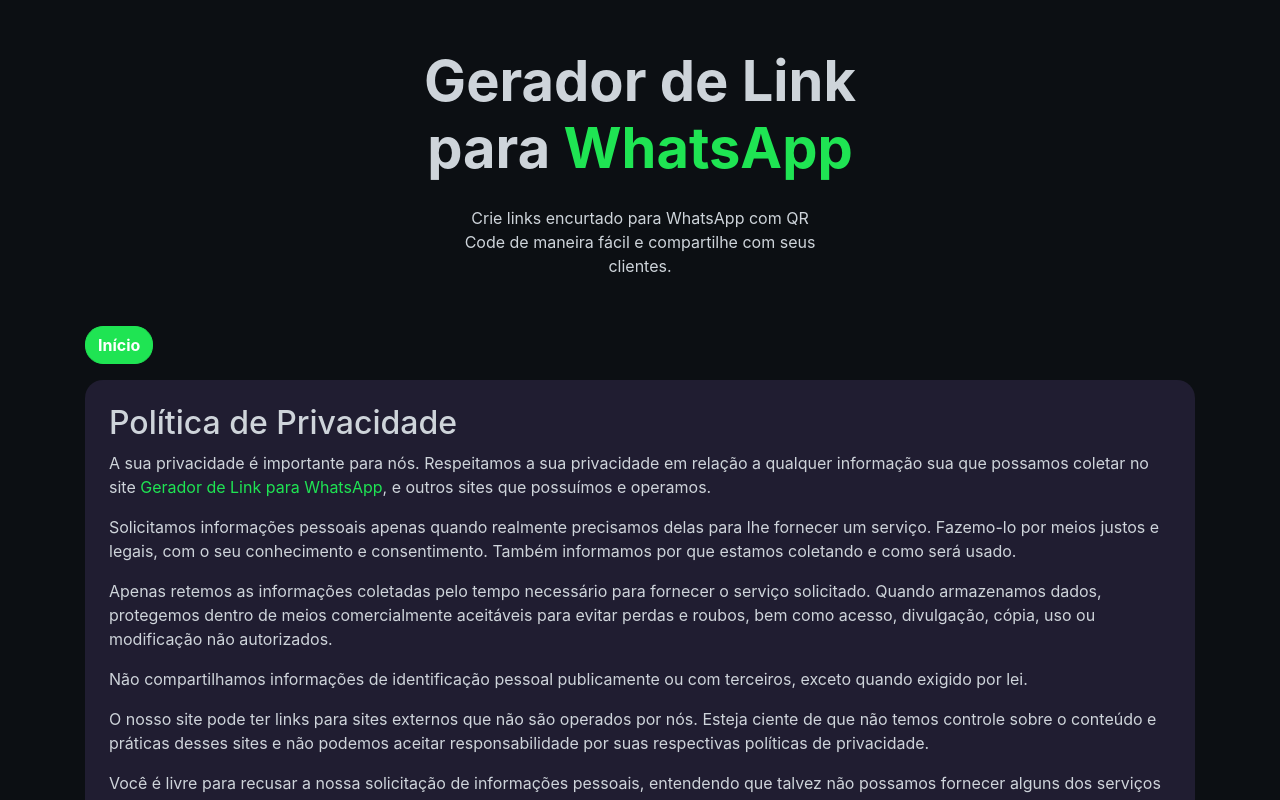
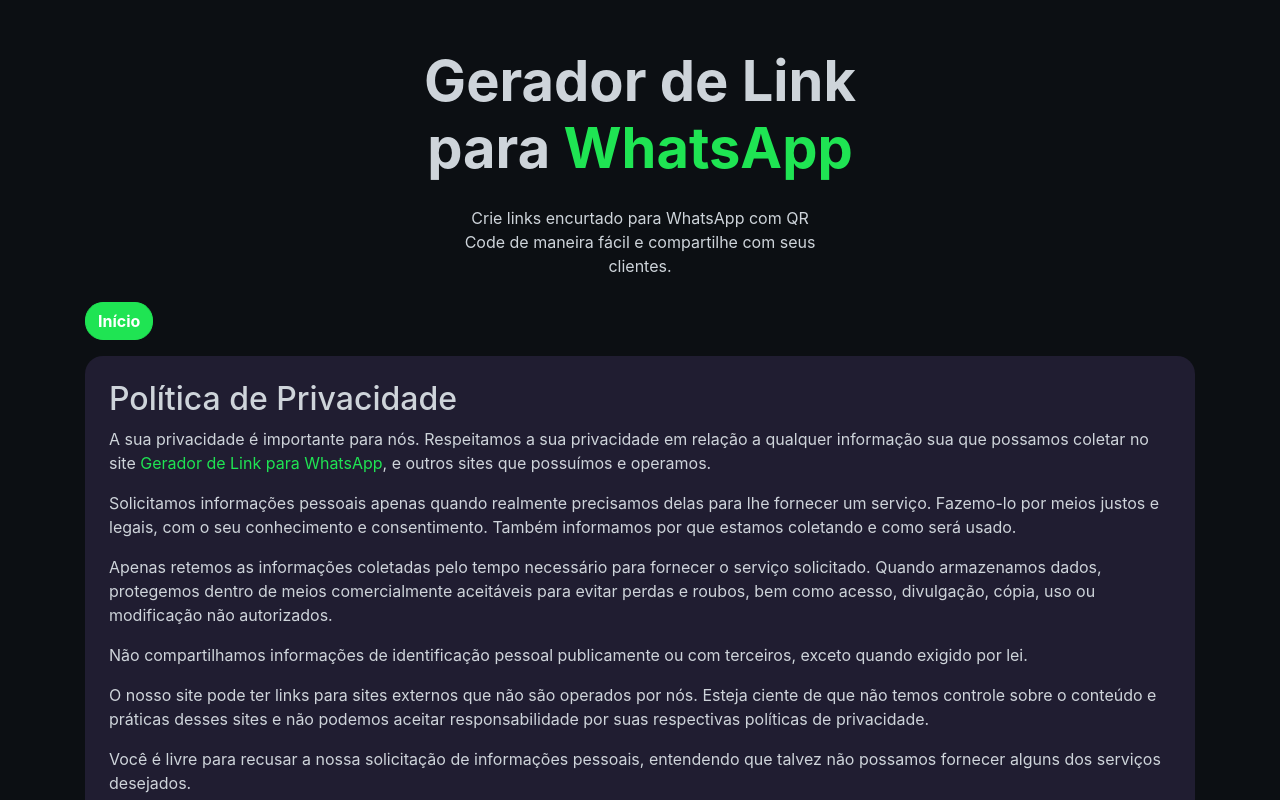
Before and after one commit to arielfavaro/app.linkwpp.com, a Next.js app: page /politica-privacidade in a window 1280 px wide. Shown: the top 800 px of the page. Built offline with nearby package versions, Linux system fonts and the light colour scheme; no server answers.

Commit message:
margin fix

```diff
--- a/pages/politica-privacidade/index.js
+++ b/pages/politica-privacidade/index.js
@@ -11,7 +11,7 @@
                 <link key="canonical" rel="canonical" href="https://geradorlinkwhatsapp.com/politica-privacidade" />
             </Head>
             <Header />
-            <div className="d-flex justify-content-start mt-5">
+            <div className="d-flex justify-content-center justify-content-md-start mt-3 mt-md-4">
                 <Link href="/"><a className="btn btn-success font-weight-bold text-white">Início</a></Link>
             </div>
 
```
